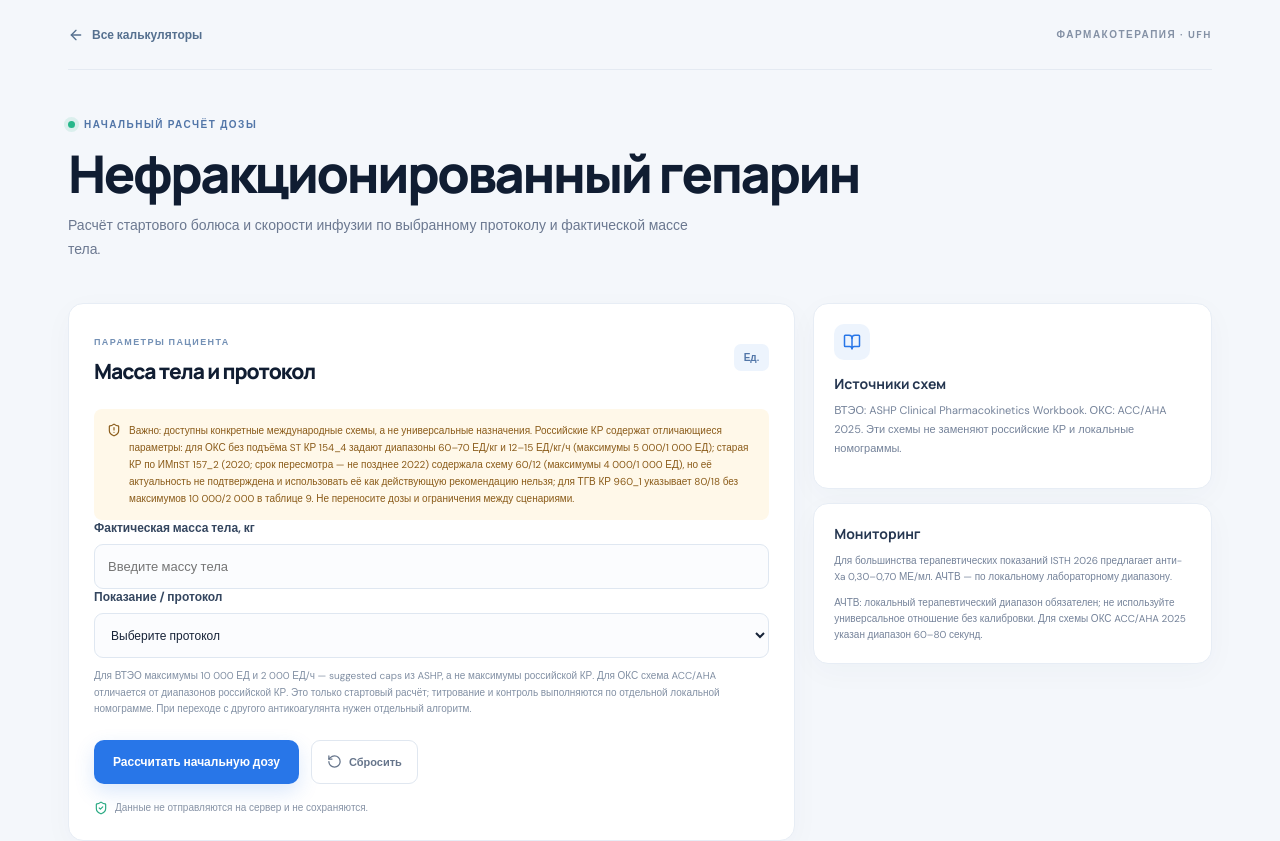
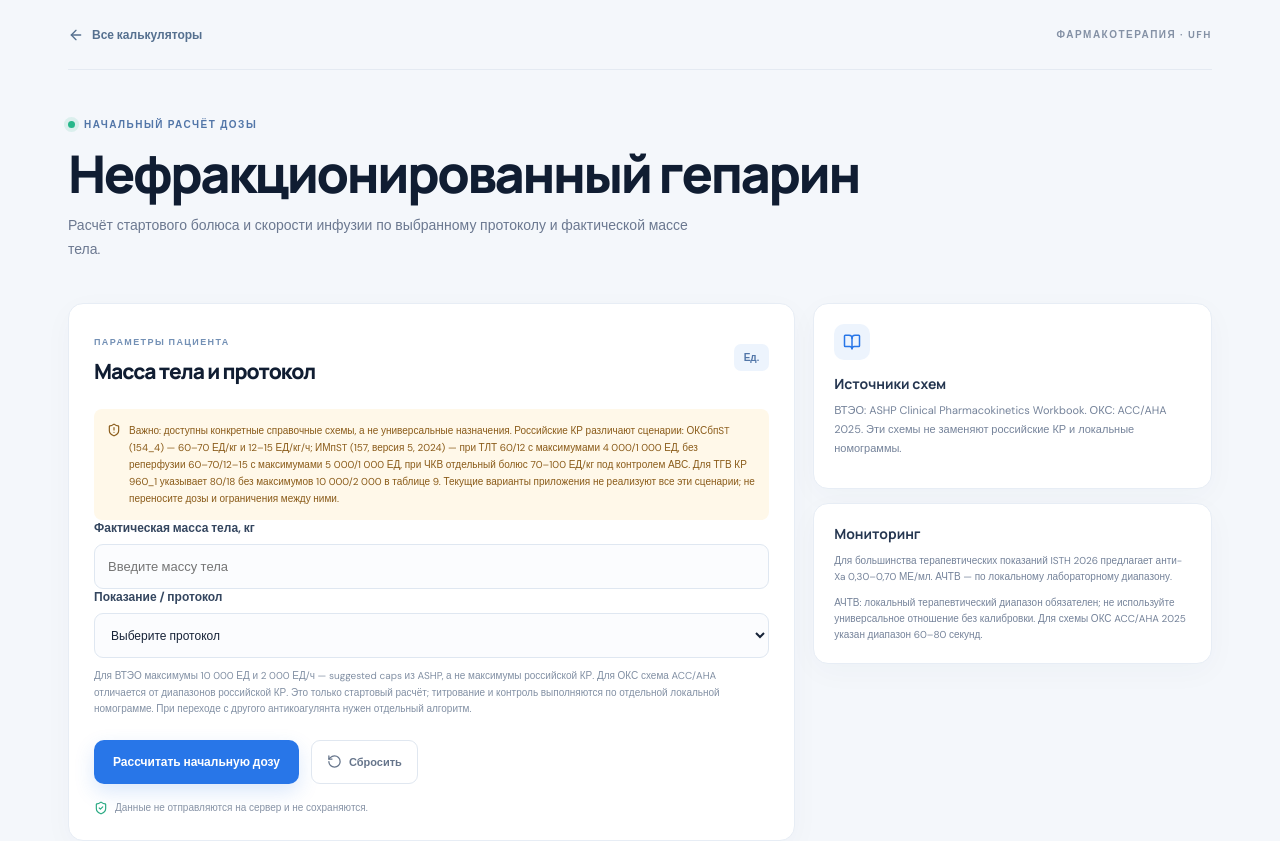
Before and after one commit to Whiterx/medcalc-pro-next, a React (Vite) app: page /medcalc-pro-next/calculators/unfractionated-heparin in a window 1280 px wide. Shown: the top 841 px of the page. Built offline with nearby package versions, Linux system fonts and the light colour scheme.

Commit message:
Update UFH warning to current Russian STEMI guideline

```diff
--- a/src/calculators/pharmacotherapy/UnfractionatedHeparinCalculator.tsx
+++ b/src/calculators/pharmacotherapy/UnfractionatedHeparinCalculator.tsx
@@ -51,7 +51,7 @@ export default function UnfractionatedHeparinCalculator() {
       <div className="calculator-layout">
         <form className="calculator-panel" onSubmit={handleCalculate}>
           <div className="panel-heading"><div><span className="panel-kicker">ПАРАМЕТРЫ ПАЦИЕНТА</span><h2>Масса тела и протокол</h2></div><span className="points-label">Ед.</span></div>
-          <p className="clinical-warning"><ShieldAlert size={14} /> Важно: доступны конкретные международные схемы, а не универсальные назначения. Российские КР содержат отличающиеся параметры: для ОКС без подъёма ST КР 154_4 задают диапазоны 60–70 ЕД/кг и 12–15 ЕД/кг/ч (максимумы 5 000/1 000 ЕД); старая КР по ИМпST 157_2 (2020; срок пересмотра — не позднее 2022) содержала схему 60/12 (максимумы 4 000/1 000 ЕД), но её актуальность не подтверждена и использовать её как действующую рекомендацию нельзя; для ТГВ КР 960_1 указывает 80/18 без максимумов 10 000/2 000 в таблице 9. Не переносите дозы и ограничения между сценариями.</p>
+          <p className="clinical-warning"><ShieldAlert size={14} /> Важно: доступны конкретные справочные схемы, а не универсальные назначения. Российские КР различают сценарии: ОКСбпST (154_4) — 60–70 ЕД/кг и 12–15 ЕД/кг/ч; ИМпST (157, версия 5, 2024) — при ТЛТ 60/12 с максимумами 4 000/1 000 ЕД, без реперфузии 60–70/12–15 с максимумами 5 000/1 000 ЕД, при ЧКВ отдельный болюс 70–100 ЕД/кг под контролем АВС. Для ТГВ КР 960_1 указывает 80/18 без максимумов 10 000/2 000 в таблице 9. Текущие варианты приложения не реализуют все эти сценарии; не переносите дозы и ограничения между ними.</p>
           <label className="calc-field field-full"><span>Фактическая масса тела, кг</span><input type="number" min="20" max="300" step="0.1" required value={values.weight} onChange={(event) => updateField('weight', event.target.value)} placeholder="Введите массу тела" /></label>
           <label className="calc-field field-full">
             <span>Показание / протокол</span>
```
